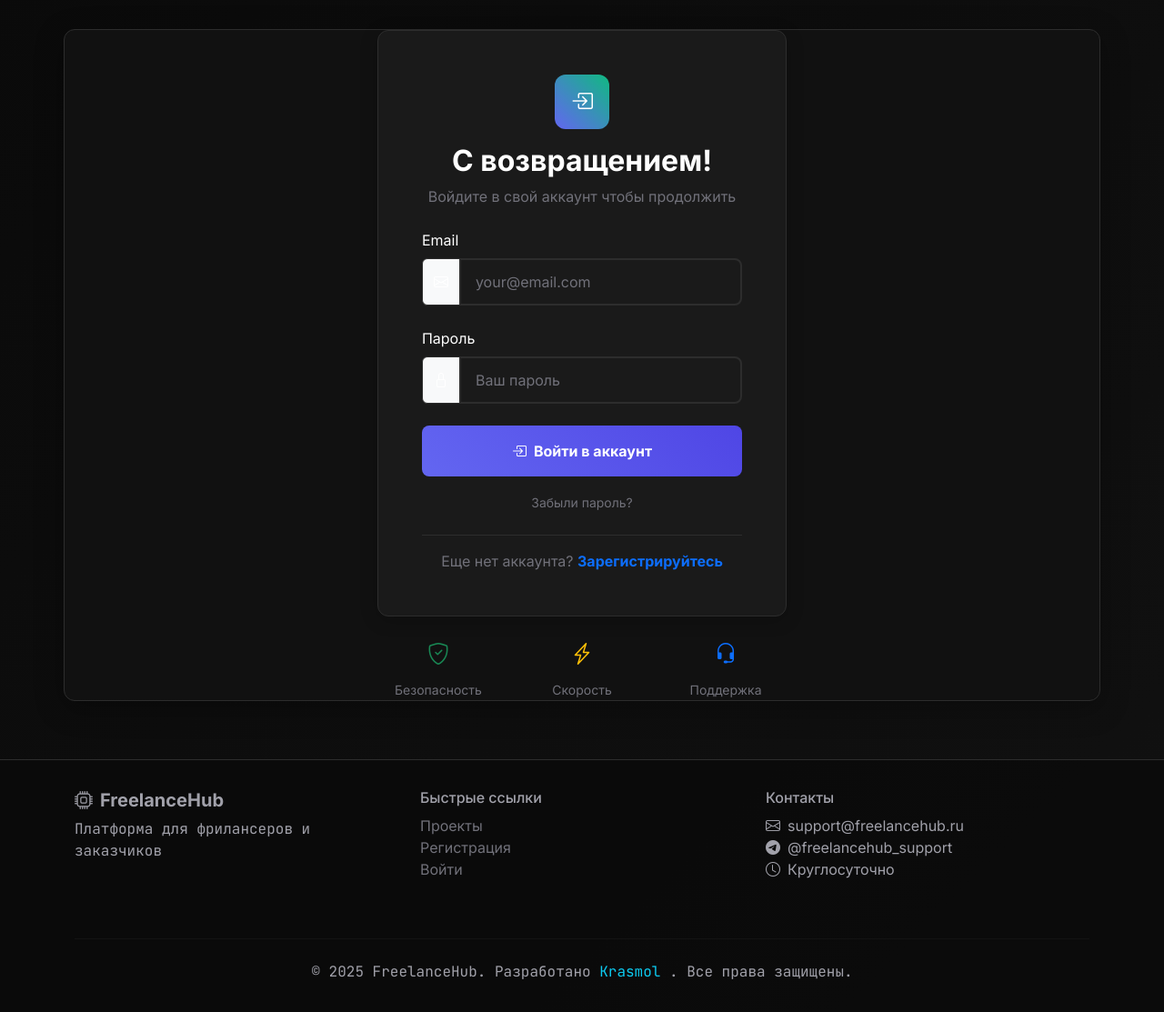
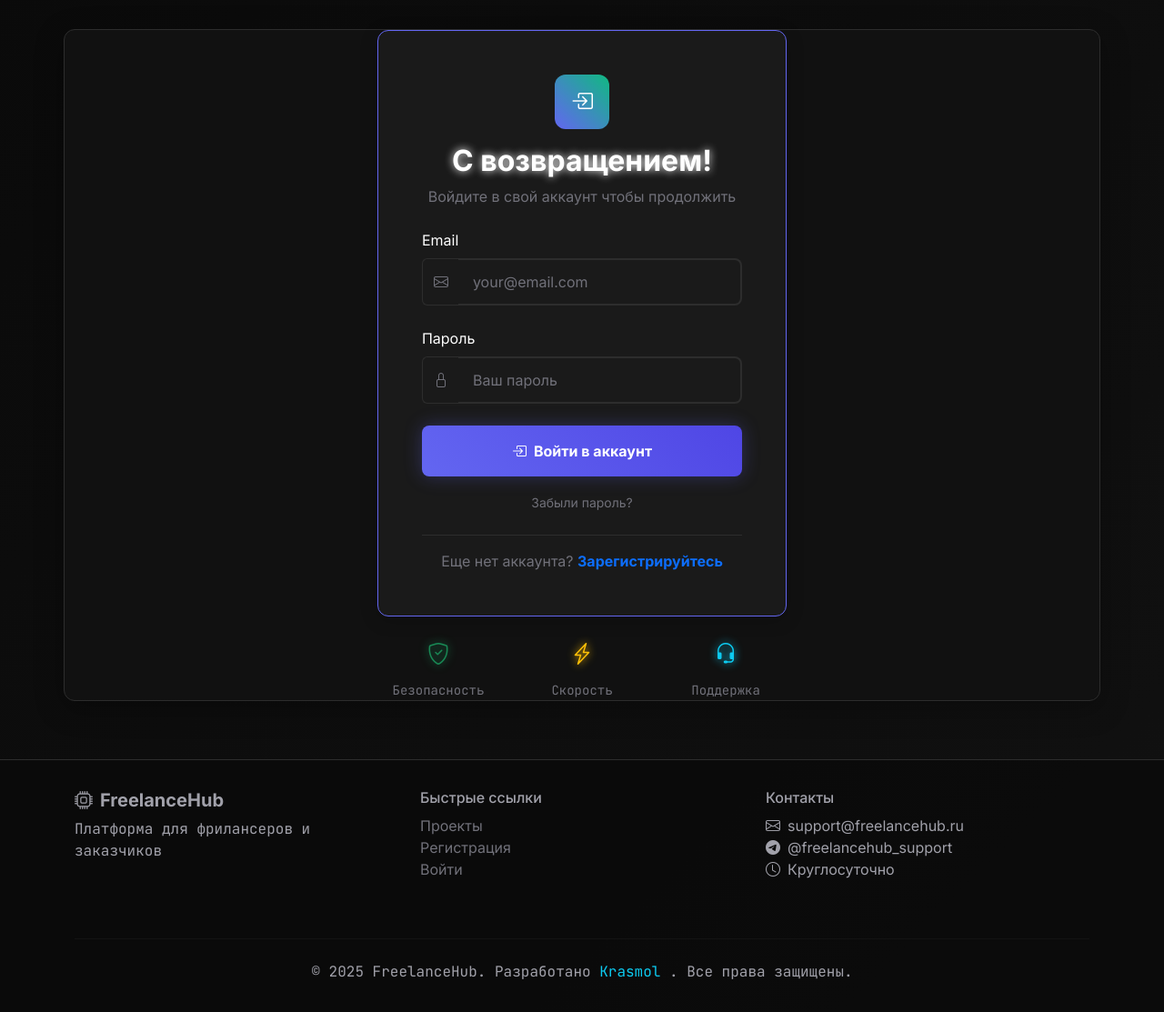
Before and after one commit to Krasmol/platform_for_freelancers, a Flask app: page /login in a window 1280 px wide. Shown: the part 63-1176 px from the top of the page at 91% size. Run offline with Flask 3, Linux system fonts and the light colour scheme.

Commit message:
Update login.html
изменен стиль

```diff
--- a/templates/login.html
+++ b/templates/login.html
@@ -3,13 +3,13 @@
 {% block content %}
 <div class="row justify-content-center">
     <div class="col-md-6 col-lg-5">
-        <div class="card">
+        <div class="card border-primary">
             <div class="card-body p-5">
                 <div class="text-center mb-4">
                     <div class="feature-icon mx-auto">
                         <i class="bi bi-box-arrow-in-right"></i>
                     </div>
-                    <h2 class="fw-bold mt-3">С возвращением!</h2>
+                    <h2 class="fw-bold mt-3 text-glow">С возвращением!</h2>
                     <p class="text-muted">Войдите в свой аккаунт чтобы продолжить</p>
                 </div>
 
@@ -17,10 +17,10 @@
                     <div class="mb-4">
                         <label for="email" class="form-label">Email</label>
                         <div class="input-group">
-                            <span class="input-group-text bg-light">
+                            <span class="input-group-text bg-dark border-end-0">
                                 <i class="bi bi-envelope"></i>
                             </span>
-                            <input type="email" class="form-control" id="email" name="email"
+                            <input type="email" class="form-control border-start-0" id="email" name="email"
                                    placeholder="your@email.com" required>
                         </div>
                     </div>
@@ -28,19 +28,19 @@
                     <div class="mb-4">
                         <label for="password" class="form-label">Пароль</label>
                         <div class="input-group">
-                            <span class="input-group-text bg-light">
+                            <span class="input-group-text bg-dark border-end-0">
                                 <i class="bi bi-lock"></i>
                             </span>
-                            <input type="password" class="form-control" id="password" name="password"
+                            <input type="password" class="form-control border-start-0" id="password" name="password"
                                    placeholder="Ваш пароль" required>
                         </div>
                     </div>
 
-                    <button type="submit" class="btn btn-primary w-100 py-3 fw-bold mb-3">
+                    <button type="submit" class="btn btn-primary w-100 py-3 fw-bold glow">
                         <i class="bi bi-box-arrow-in-right me-2"></i>Войти в аккаунт
                     </button>
 
-                    <div class="text-center">
+                    <div class="text-center mt-3">
                         <a href="#" class="text-muted text-decoration-none small">
                             Забыли пароль?
                         </a>
@@ -60,23 +60,35 @@
         <div class="row mt-4">
             <div class="col-md-4 text-center">
                 <div class="d-flex align-items-center justify-content-center mb-2">
-                    <i class="bi bi-shield-check text-success fs-4"></i>
+                    <i class="bi bi-shield-check text-success fs-4 text-glow"></i>
                 </div>
-                <small class="text-muted">Безопасность</small>
+                <small class="text-muted code-font">Безопасность</small>
             </div>
             <div class="col-md-4 text-center">
                 <div class="d-flex align-items-center justify-content-center mb-2">
-                    <i class="bi bi-lightning-charge text-warning fs-4"></i>
+                    <i class="bi bi-lightning-charge text-warning fs-4 text-glow"></i>
                 </div>
-                <small class="text-muted">Скорость</small>
+                <small class="text-muted code-font">Скорость</small>
             </div>
             <div class="col-md-4 text-center">
                 <div class="d-flex align-items-center justify-content-center mb-2">
-                    <i class="bi bi-headset text-primary fs-4"></i>
+                    <i class="bi bi-headset text-info fs-4 text-glow"></i>
                 </div>
-                <small class="text-muted">Поддержка</small>
+                <small class="text-muted code-font">Поддержка</small>
             </div>
         </div>
     </div>
 </div>
+
+<style>
+.card.border-primary {
+    border-color: var(--accent-primary) !important;
+}
+
+.input-group-text {
+    background: var(--bg-card) !important;
+    border-color: var(--border-color) !important;
+    color: var(--text-muted);
+}
+</style>
 {% endblock %}
```
